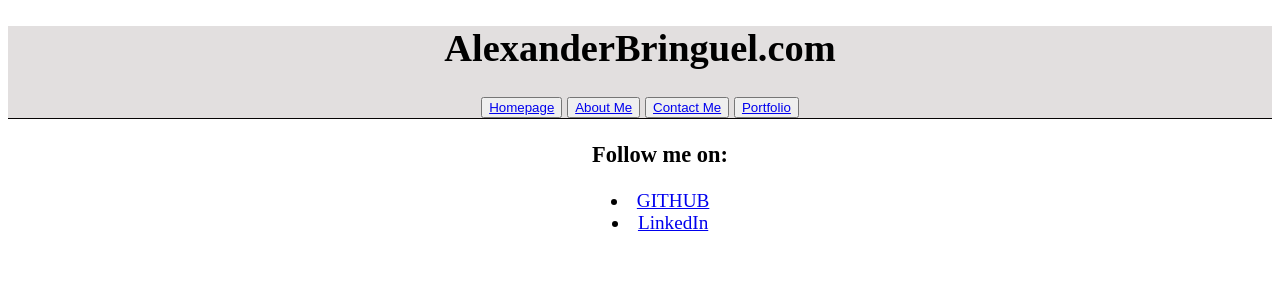
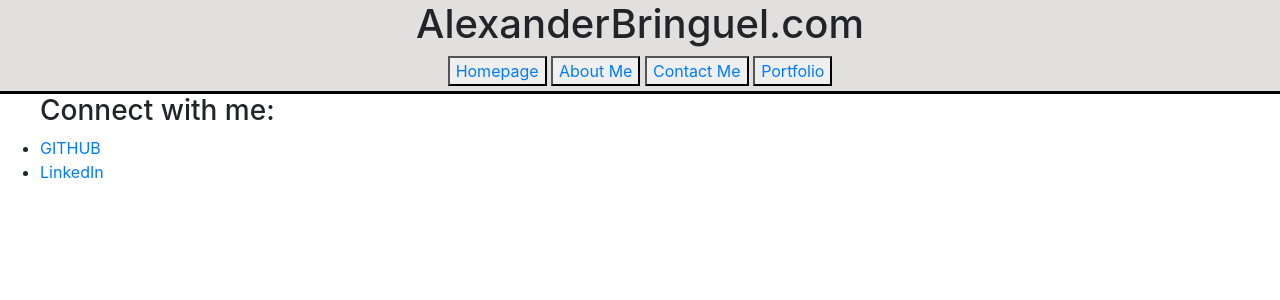
Before and after one commit to Avb2/MyWebsite, a Flask app: page /portfolio/ in a window 1280 px wide. Shown: the top 300 px of the page. Run offline with Flask 2, Linux system fonts and the light colour scheme.

Commit message:
Update portfolio.html

```diff
--- a/templates/portfolio.html
+++ b/templates/portfolio.html
@@ -4,12 +4,12 @@
     <meta charset="UTF-8">
     <meta http-equiv="X-UA-Compatible" content="IE=edge">
     <meta name="viewport" content="width=device-width, initial-scale=1.0">
-    <title>Homepage</title>
-    <style>
-        #header {border-bottom:1px solid #060404; text-align: center; background-color: #e2dfdf;}
-        .portfolio-body {text-align: center; list-style-position: inside; font-size: 120%;}
-    </style>
+    <title>Portfolio</title>
+    <link rel="stylesheet" type="text/css" href="../static/stylesheets/portfolioStylesheet.css">
+    <link rel="stylesheet" href="https://cdn.jsdelivr.net/npm/bootstrap@4.0.0/dist/css/bootstrap.min.css" integrity="sha384-Gn5384xqQ1aoWXA+058RXPxPg6fy4IWvTNh0E263XmFcJlSAwiGgFAW/dAiS6JXm" crossorigin="anonymous">
 </head>
+<body>
+
 
 <div id="header">
     <h1>AlexanderBringuel.com</h1>
@@ -19,12 +19,14 @@
     <button id="portfolio-button"><a href="http://127.0.0.1:5000/portfolio/">Portfolio</a></button>
 </div>
 
-<body class="portfolio-body">
-    <ul>
-        <h3>Follow me on:</h3>
+<div id="portfolio-body">
+    <ul id="list-socials">
+        <h3>Connect with me:</h3>
         <li><a href="https://github.com/Avb2">GITHUB</a></li>
         <li><a href="https://www.linkedin.com/in/alexander-bringuel-3174b7261/">LinkedIn</a></li>
     </ul>
+</div>
+
+<script src="https://cdn.jsdelivr.net/npm/bootstrap@4.0.0/dist/js/bootstrap.min.js" integrity="sha384-JZR6Spejh4U02d8jOt6vLEHfe/JQGiRRSQQxSfFWpi1MquVdAyjUar5+76PVCmYl" crossorigin="anonymous"></script>
 </body>
-
 </html>
```
